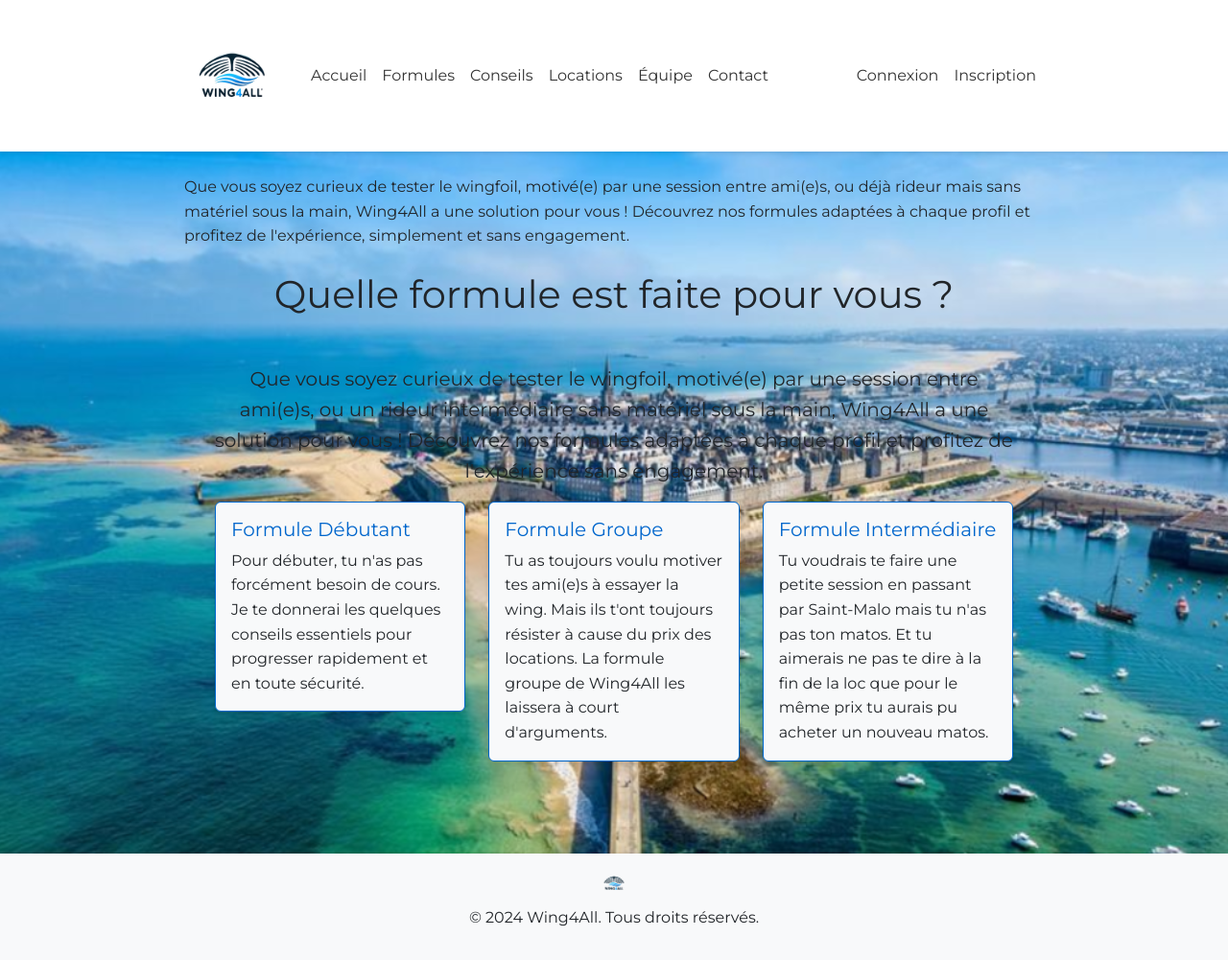
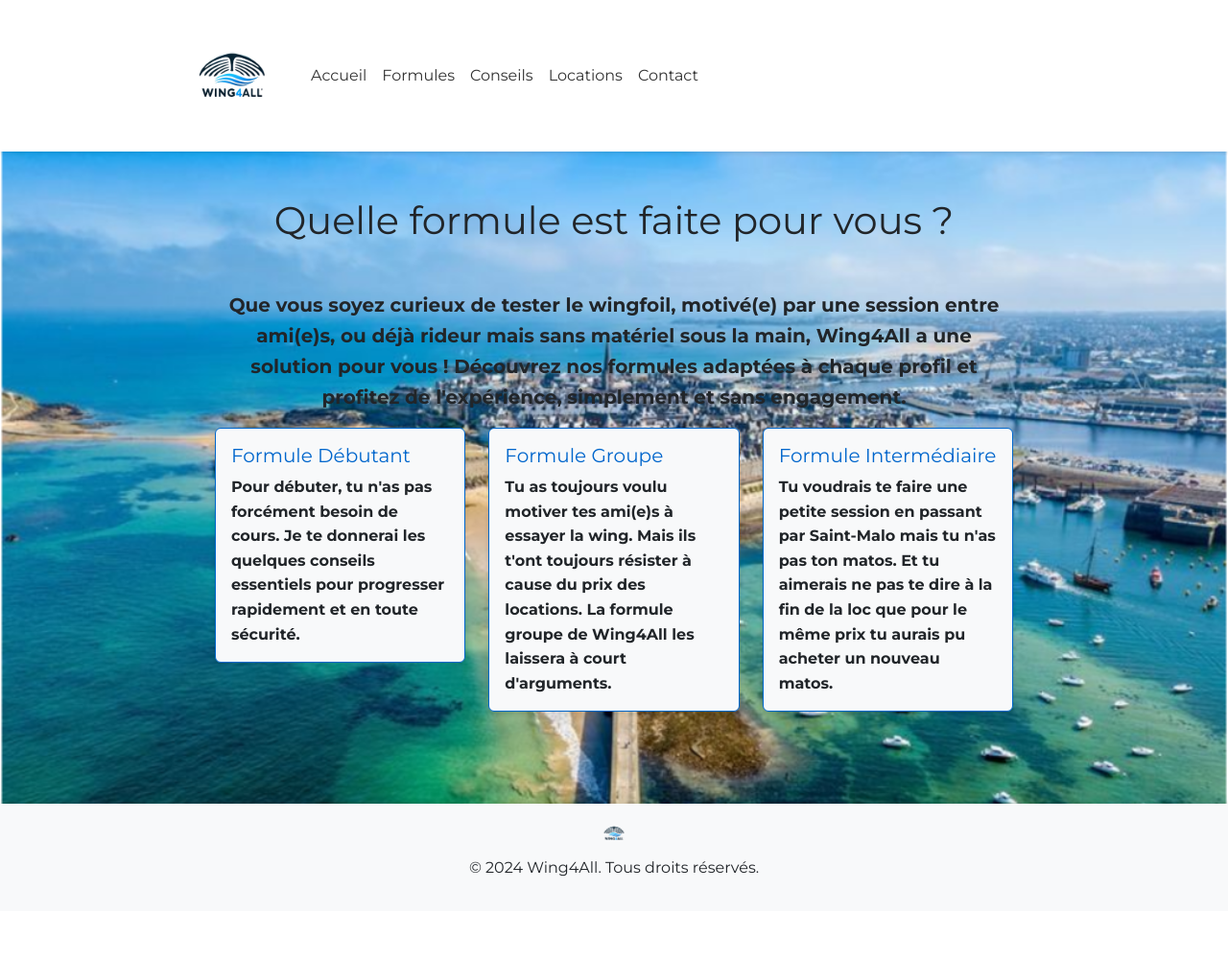
Before and after one commit to hippolyte456/wingfoil_rental, a Flask app: page /formules in a window 1280 px wide. Shown: the whole page at 96% size. After the commit the page ends 914 px from the top, so only its background shows below. Run offline with Flask 3, Linux system fonts and the light colour scheme.

Commit message:
strong text

```diff
--- a/wingfoil_rental/app/static/css/style.css
+++ b/wingfoil_rental/app/static/css/style.css
@@ -241,3 +241,7 @@ footer {
 .homepage-container {
     padding: 0 3rem; /* Increase padding for better spacing */
 }
+
+strong {
+    font-weight: bold;
+}
--- a/wingfoil_rental/app/templates/base.html
+++ b/wingfoil_rental/app/templates/base.html
@@ -39,9 +39,9 @@
                     <li class="nav-item">
                         <a class="nav-link" href="{{ url_for('equipment_list') }}">Locations</a>
                     </li>
-                    <li class="nav-item">
+                    <!--li class="nav-item">
                         <a class="nav-link" href="{{ url_for('equipe') }}">Équipe</a>
-                    </li>
+                    </li-->
                     <li class="nav-item">
                         <a class="nav-link" href="{{ url_for('contact') }}">Contact</a>
                     </li>
@@ -51,7 +51,7 @@
                     </li>
                     {% endif %}
                 </ul>
-                <ul class="navbar-nav ms-auto">
+                <!--ul class="navbar-nav ms-auto">
                     {% if current_user.is_authenticated %}
                     <li class="nav-item">
                         <span class="nav-link">Bonjour, {{ current_user.name }}</span>
@@ -67,7 +67,7 @@
                         <a class="nav-link" href="{{ url_for('register') }}">Inscription</a>
                     </li>
                     {% endif %}
-                </ul>
+                </ul-->
             </div>
         </div>
     </nav>
--- a/wingfoil_rental/app/templates/formules.html
+++ b/wingfoil_rental/app/templates/formules.html
@@ -3,19 +3,18 @@
 {% block title %} Formules{% endblock %}
 
 {% block content %}
-{% include 'texts/formules_intro.txt' %}
+
     <div class="container py-4">
         <h1 class="text-center mb-5">Quelle formule est faite pour vous ?</h1>
         <p class="text-center lead">
-            Que vous soyez curieux de tester le wingfoil, motivé(e) par une session entre ami(e)s, ou un rideur intermédiaire sans matériel sous la main, Wing4All a une solution pour vous !
-            Découvrez nos formules adaptées à chaque profil et profitez de l'expérience sans engagement.
+            <strong>{% include 'texts/formules_intro.txt' %}</strong>
         </p>
         <div class="row">
             <div class="col-md-4">
                 <div class="card mb-4" style="background-color: #f8f9fa;">
                     <div class="card-body">
                         <h5 class="card-title">Formule Débutant</h5>
-                        <p class="card-text">{% include 'texts/formule_debutant.txt' %}</p>
+                        <p class="card-text"><strong>{% include 'texts/formule_debutant.txt' %}</strong></p>
                     </div>
                 </div>
             </div>
@@ -23,7 +22,7 @@
                 <div class="card mb-4" style="background-color: #f8f9fa;">
                     <div class="card-body">
                         <h5 class="card-title">Formule Groupe</h5>
-                        <p class="card-text">{% include 'texts/formule_groupe.txt' %}</p>
+                        <p class="card-text"><strong>{% include 'texts/formule_groupe.txt' %}</strong></p>
                     </div>
                 </div>
             </div>
@@ -31,7 +30,7 @@
                 <div class="card mb-4" style="background-color: #f8f9fa;">
                     <div class="card-body">
                         <h5 class="card-title">Formule Intermédiaire</h5>
-                        <p class="card-text">{% include 'texts/formule_intermediaire.txt' %}</p>
+                        <p class="card-text"><strong>{% include 'texts/formule_intermediaire.txt' %}</strong></p>
                     </div>
                 </div>
             </div>
--- a/wingfoil_rental/app/templates/home.html
+++ b/wingfoil_rental/app/templates/home.html
@@ -6,9 +6,9 @@
 <div class="container-fluid content-text homepage-container">
     <div class="row justify-content-center">
         <div class="col-12 text-center">
-            <h2 class="mb-4">Bienvenue sur Wing4All</h2>
+            <h2 class="mb-4"><strong>Bienvenue sur Wing4All</strong></h2>
             <p class="lead mb-4">
-                {% include 'texts/home_intro.txt' %}
+                <strong>{% include 'texts/home_intro.txt' %}</strong>
             </p>
 
             <div class="row mb-5 justify-content-center">
```
